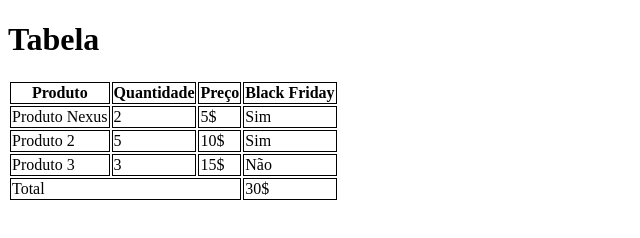
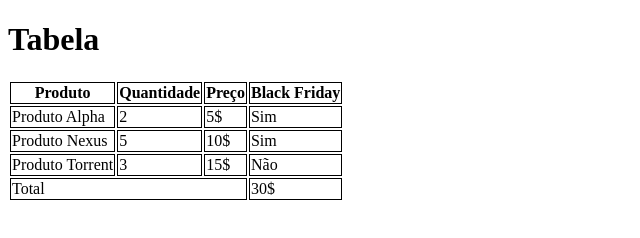
Before and after one commit to Rafael-pl2310/aula-tabela, a plain HTML site: page index.html in a window 1280 px wide. Shown: the whole page, without its empty margins (0-640 px from the left). Drawn offline with Linux system fonts and the light colour scheme.

Commit message:
adicionado os Produtos da nova franquia no arquivo index.html

```diff
--- a/index.html
+++ b/index.html
@@ -24,21 +24,21 @@
 </thead>
 <tbody>
     <tr>
-        <td colspan="1">Produto Nexus</td>
+        <td colspan="1">Produto Alpha</td>
         <td>2</td>
         <td>5$</td>
         <td>Sim</td>
     </tr>
 
     <tr>
-        <td rowspan="1">Produto 2</td>
+        <td rowspan="1">Produto Nexus</td>
         <td>5</td>
         <td>10$</td>
         <td>Sim</td>
     </tr>
 
     <tr>
-        <td>Produto 3</td>
+        <td>Produto Torrent</td>
         <td>3</td>
         <td>15$</td>
         <td>Não</td>
```
